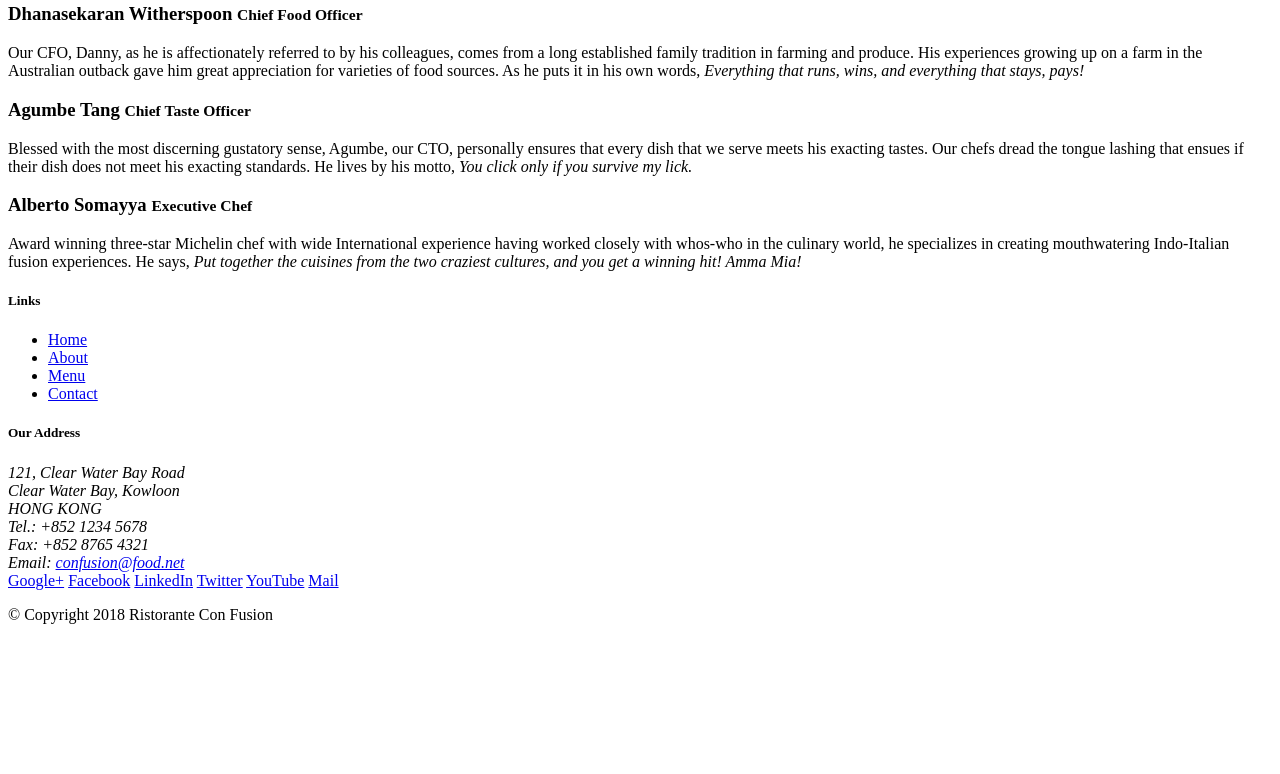
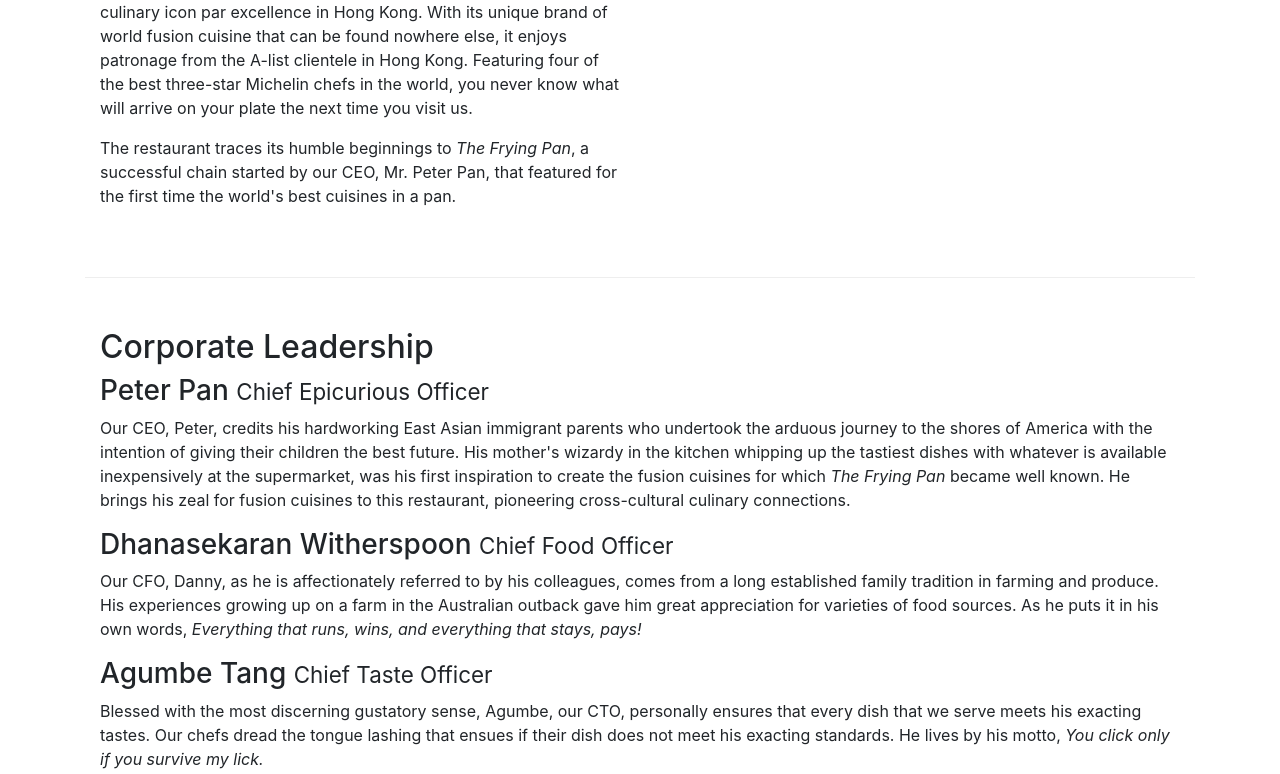
Before and after one commit to abhishek9955/conFusion, a website: page aboutus.html in a window 1280 px wide. Shown: the part 473-1247 px from the top of the page. Before the commit the page ends 1113 px from the top, so only its background shows below. Drawn offline with nearby package versions, Linux system fonts and the light colour scheme.

Commit message:
Bootstrap week 1

```diff
--- a/aboutus.html
+++ b/aboutus.html
@@ -2,7 +2,12 @@
 <html lang="en">
 
 <head>
-
+<!-- Required meta tags always come first -->
+    <meta charset="utf-8">
+    <meta name="viewport" content="width=device-width", initial-scale=1, shrink-to-fit=no">
+    <meta http-equiv="x-ua-compatible" content="ie=edge">
+    <link rel="stylesheet" href="node_modules/bootstrap/dist/css/bootstrap.min.css">
+    <link rel="stylesheet" href="css/styles.css">
     <title>Ristorante Con Fusion: About Us</title>
 
 </head>
@@ -22,16 +27,16 @@
         </div>
     </header>
 
-    <div>
+    <div class="container">
         <div>
-            <div>
+            <div class="col-12">
                <h3>About Us</h3>
                <hr>
             </div>
         </div>
 
-        <div>
-            <div>
+        <div class="row row-content align-items-center">
+            <div class="col-12 col-sm-6">
                 <h2>Our History</h2>
                 <p>Started in 2010, Ristorante con Fusion quickly established itself as a culinary icon par excellence in Hong Kong. With its unique brand of world fusion cuisine that can be found nowhere else, it enjoys patronage from the A-list clientele in Hong Kong.  Featuring four of the best three-star Michelin chefs in the world, you never know what will arrive on your plate the next time you visit us.</p>
                 <p>The restaurant traces its humble beginnings to <em>The Frying Pan</em>, a successful chain started by our CEO, Mr. Peter Pan, that featured for the first time the world's best cuisines in a pan.</p>
@@ -41,17 +46,17 @@
         </div>
 
 
-        <div>
-            <div>
+        <div class="row row-content align-items-center">
+            <div class="col-12">
                 <h2>Corporate Leadership</h2>
                 <h3>Peter Pan <small>Chief Epicurious Officer</small></h3>
-                <p>Our CEO, Peter, credits his hardworking East Asian immigrant parents who undertook the arduous journey to the shores of America with the intention of giving their children the best future. His mother's wizardy in the kitchen whipping up the tastiest dishes with whatever is available inexpensively at the supermarket, was his first inspiration to create the fusion cuisines for which <em>The Frying Pan</em> became well known. He brings his zeal for fusion cuisines to this restaurant, pioneering cross-cultural culinary connections.</p>
+                <p class="d-none d-sm-block">Our CEO, Peter, credits his hardworking East Asian immigrant parents who undertook the arduous journey to the shores of America with the intention of giving their children the best future. His mother's wizardy in the kitchen whipping up the tastiest dishes with whatever is available inexpensively at the supermarket, was his first inspiration to create the fusion cuisines for which <em>The Frying Pan</em> became well known. He brings his zeal for fusion cuisines to this restaurant, pioneering cross-cultural culinary connections.</p>
                 <h3>Dhanasekaran Witherspoon <small>Chief Food Officer</small></h3>
-                <p>Our CFO, Danny, as he is affectionately referred to by his colleagues, comes from a long established family tradition in farming and produce. His experiences growing up on a farm in the Australian outback gave him great appreciation for varieties of food sources. As he puts it in his own words, <em>Everything that runs, wins, and everything that stays, pays!</em></p>
+                <p class="d-none d-sm-block">Our CFO, Danny, as he is affectionately referred to by his colleagues, comes from a long established family tradition in farming and produce. His experiences growing up on a farm in the Australian outback gave him great appreciation for varieties of food sources. As he puts it in his own words, <em>Everything that runs, wins, and everything that stays, pays!</em></p>
                 <h3>Agumbe Tang <small>Chief Taste Officer</small></h3>
-                <p>Blessed with the most discerning gustatory sense, Agumbe, our CTO, personally ensures that every dish that we serve meets his exacting tastes. Our chefs dread the tongue lashing that ensues if their dish does not meet his exacting standards. He lives by his motto, <em>You click only if you survive my lick.</em></p>
+                <p class="d-none d-sm-block">Blessed with the most discerning gustatory sense, Agumbe, our CTO, personally ensures that every dish that we serve meets his exacting tastes. Our chefs dread the tongue lashing that ensues if their dish does not meet his exacting standards. He lives by his motto, <em>You click only if you survive my lick.</em></p>
                 <h3>Alberto Somayya <small>Executive Chef</small></h3>
-                <p>Award winning three-star Michelin chef with wide International experience having worked closely with whos-who in the culinary world, he specializes in creating mouthwatering Indo-Italian fusion experiences. He says, <em>Put together the cuisines from the two craziest cultures, and you get a winning hit! Amma Mia!</em></p>
+                <p class="d-none d-sm-block">Award winning three-star Michelin chef with wide International experience having worked closely with whos-who in the culinary world, he specializes in creating mouthwatering Indo-Italian fusion experiences. He says, <em>Put together the cuisines from the two craziest cultures, and you get a winning hit! Amma Mia!</em></p>
             </div>
        </div>
 
@@ -98,7 +103,10 @@
            </div>
         </div>
     </footer>
-
+<!-- jQuery first, then Popper.js, then Bootstrap JS. -->
+<script src="node_modules/jquery/dist/jquery.slim.min.js"></script>
+<script src="node_modules/popper.js/dist/umd/popper.min.js"></script>
+<script src="node_modules/bootstrap/dist/js/bootstrap.min.js"></script>
 </body>
 
 </html>
```
